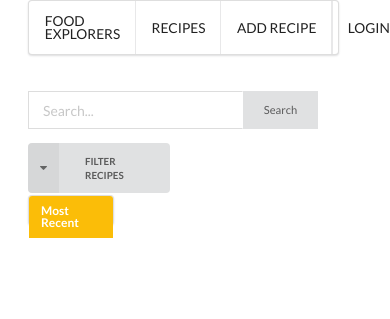
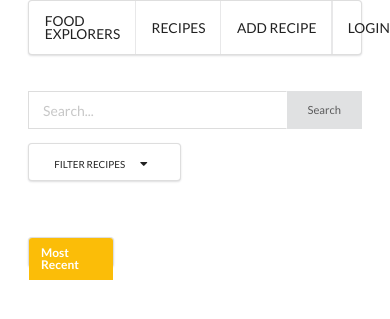
Before and after one commit to mrndhlovu/food-explorer-app, a Flask app: page / in a window 390 px wide; the page is wider, and only the part inside the window is pictured. Shown: the top 319 px of that part. Run offline with Flask 2, Linux system fonts and the light colour scheme; data that the repository does not hold is empty; some libraries are stand-ins or nearby versions.

Commit message:
Added meta name=viewport content=width=device-width, initial-scale=1 to fix semantic ui responsive column issue

```diff
--- a/templates/base.html
+++ b/templates/base.html
@@ -6,11 +6,12 @@
         <link rel="stylesheet" href="https://cdnjs.cloudflare.com/ajax/libs/semantic-ui/2.4.1/semantic.min.css" type="text/css" />
         <link rel="stylesheet" href="https://stackpath.bootstrapcdn.com/bootstrap/4.3.0/css/bootstrap.min.css" type="text/css" />
         <link rel="stylesheet" href="{{url_for('static', filename='css/style.css')}}" type="text/css" />
+        <meta name="viewport" content="width=device-width, initial-scale=1">
     </head>
 
     <body>
-        <div class="ui grid container mainContainer">
-            <div class="fifteen wide column">
+        <div class="ui grid container">
+            <div class="sixteen wide column">
                 <div class="ui menu">
                     <div class="header">
                         <a class="item navText" href="{{ url_for('get_cuisine')}}">Food Explorers</a>
@@ -25,7 +26,7 @@
                     </div>
                 </div>
             </div>
-            <div class="fifteen wide column">
+            <div class="sixteen wide column">
                 <div class="ui grid">
                     <div class="ui right aligned" id='loginStatus'>
                         {% if 'username' in session %}
@@ -37,18 +38,15 @@
                     </div>
                 </div>
                 <div class="ui grid">
-                    <div class="fifteen wide mobile twleve wide tablet twleve wide computer column searchBarContainer ">
+                    <div class="sixteen wide mobile twleve wide tablet twleve wide computer column searchBarContainer ">
                         <form class="ui action input fluid " action="{{ url_for( 'browse_filter', query='search' , sort_order=" " ) }} ">
                             <input type="text " name="search" placeholder="Search... ">
                             <button class="ui button searchButton " type="submit "><span class="ui black small "><span class="searchButtonText ">Search</span></span></button>
                         </form>
                     </div>
-
-
-
                     <div class="eight wide mobile  six wide tablet six wide computer column ">
-                        <div class="ui list padded filterWrapper ">
-                            <div class="ui floating dropdown labeled icon button  fluid right aligned sortDropdown ">
+                        <div class="ui left aligned divided list segment filterWrapper ">
+                            <div class="ui dropdown right aligned sortDropdown ">
                                 <div class="text sortDropText "><span class="filterRecipeDropdownText ">Filter Recipes</span></div>
                                 <i class="dropdown icon "></i>
                                 <div class="menu ">
@@ -114,10 +112,10 @@
                 </div>
             </div>
             <div class="ui grid ">
-                <div class="col-sm-12 col-xs-12 col-md-8 col-lg-8">
+                <div class="sixteen wide mobile eleven wide tablet eleven wide computer column">
                     {% block content %} {% endblock %}
                 </div>
-                <div class="col-sm-12 col-xs-12 col-md-4 col-lg-4 sideBarWrapper ">
+                <div class="sixteen wide mobile four wide tablet four wide computer column sideBarWrapper ">
                     <div class="ui segment">
                         <div class="ui divided list ">
                             <div class="ui top attached label center aligned light yellow ">Most Recent</div>
```
